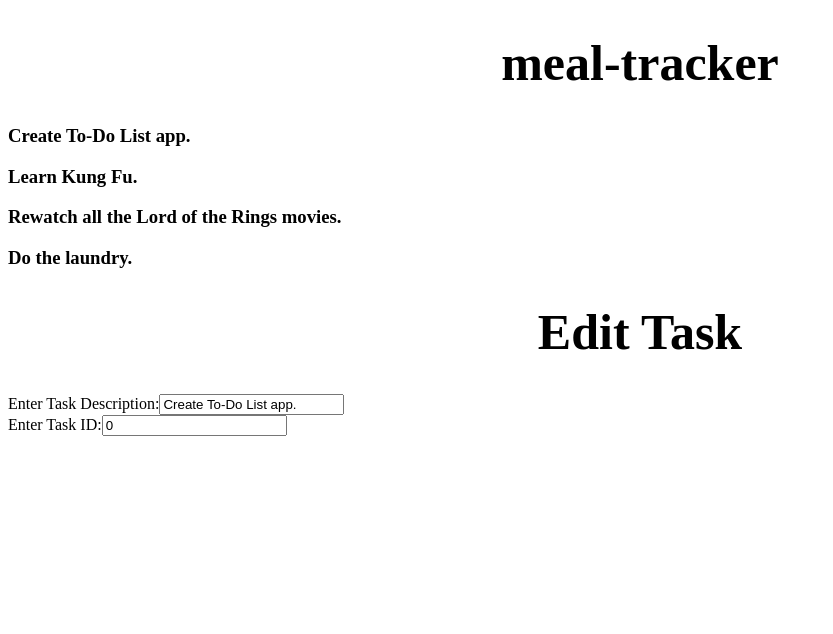
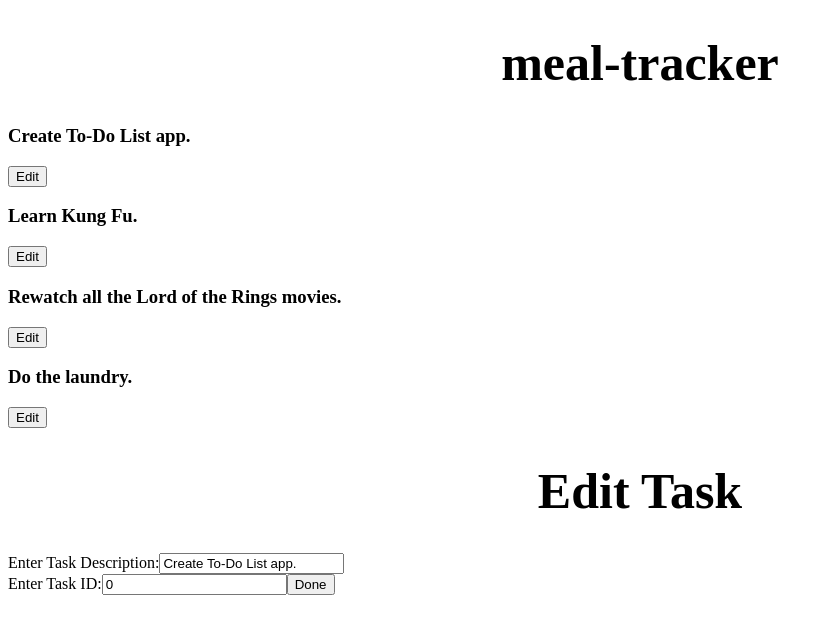
Before and after one commit to markkariuki/meal-tracker, an Angular app: page / in a window 1280 px wide. Shown: the top 634 px of the page, without its empty margins (0-833 px from the left). Built offline with nearby package versions, Linux system fonts and the light colour scheme.

Commit message:
add the form

```diff
--- a/src/app/app.component.html
+++ b/src/app/app.component.html
@@ -1,6 +1,10 @@
 <!--The content below is only a placeholder and can be replaced.-->
 <h1>{{title}}</h1>
-   <h3 (click)="showDetails(currentTask)" *ngFor="let currentTask of tasks">{{ currentTask.description }}</h3>
+<div *ngFor="let currentTask of tasks">
+    <h3>{{ currentTask.description }}</h3>
+    <button (click)="showDetails(currentTask)">Edit</button>
+  </div>
+  <div *ngIf="selectedTask">
     <h1>Edit Task</h1>
     <div>
       <label>Enter Task Description:</label>
@@ -9,4 +13,6 @@
     <div>
       <label>Enter Task ID:</label>
       <input [(ngModel)]="selectedTask.id">
+      <button (click)="finishedEditing()">Done</button>
     </div>
+  </div>
--- a/src/app/app.component.ts
+++ b/src/app/app.component.ts
@@ -14,9 +14,12 @@ export class AppComponent {
         new Task("Do the laundry.", 3)
     ];
     selectedTask: Task = this.tasks[0];
-    showDetails(clickedTask: Task) {
-      this.selectedTask = clickedTask;
-    }
+   showDetails(clickedTask: Task) {
+     this.selectedTask = clickedTask;
+   }
+   finishedEditing() {
+     this.selectedTask = null;
+   }
 }
 
 export class Task {
```
Lines whose indentation alone changed are shown as unchanged.
